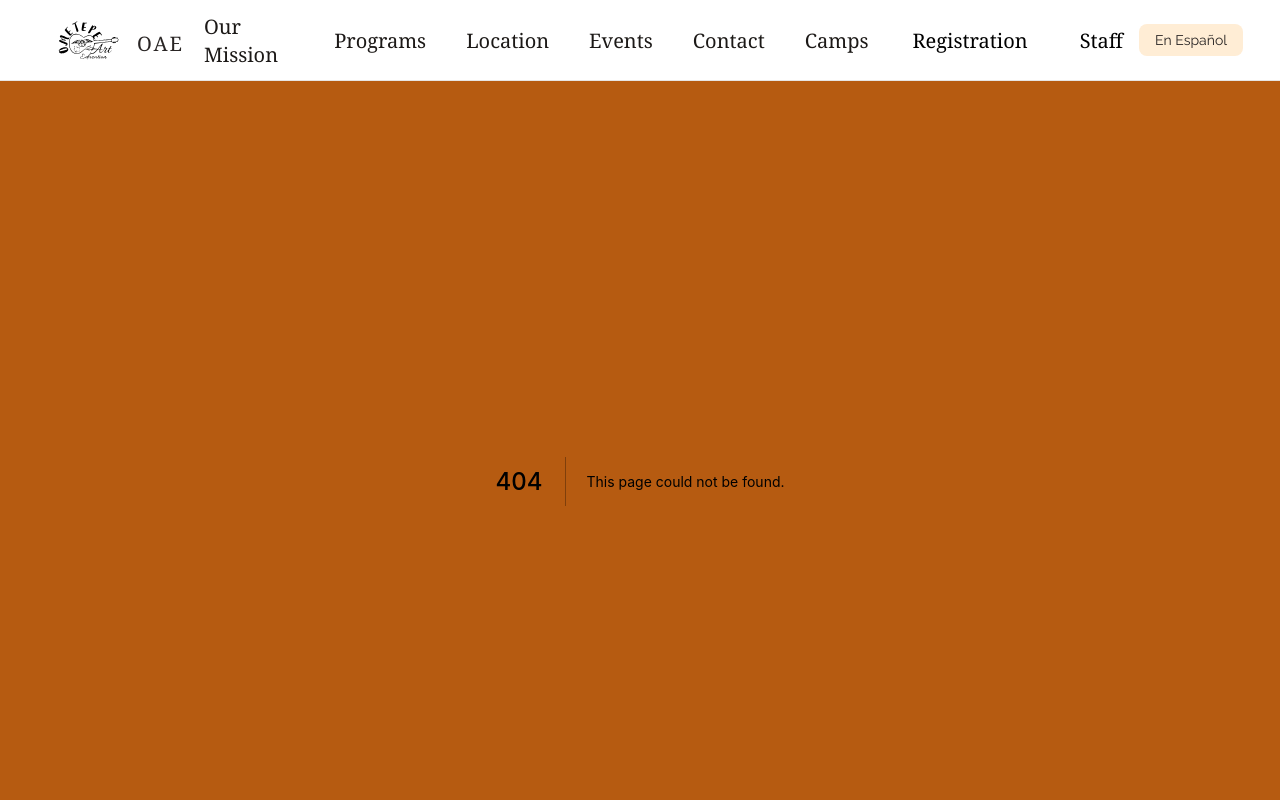
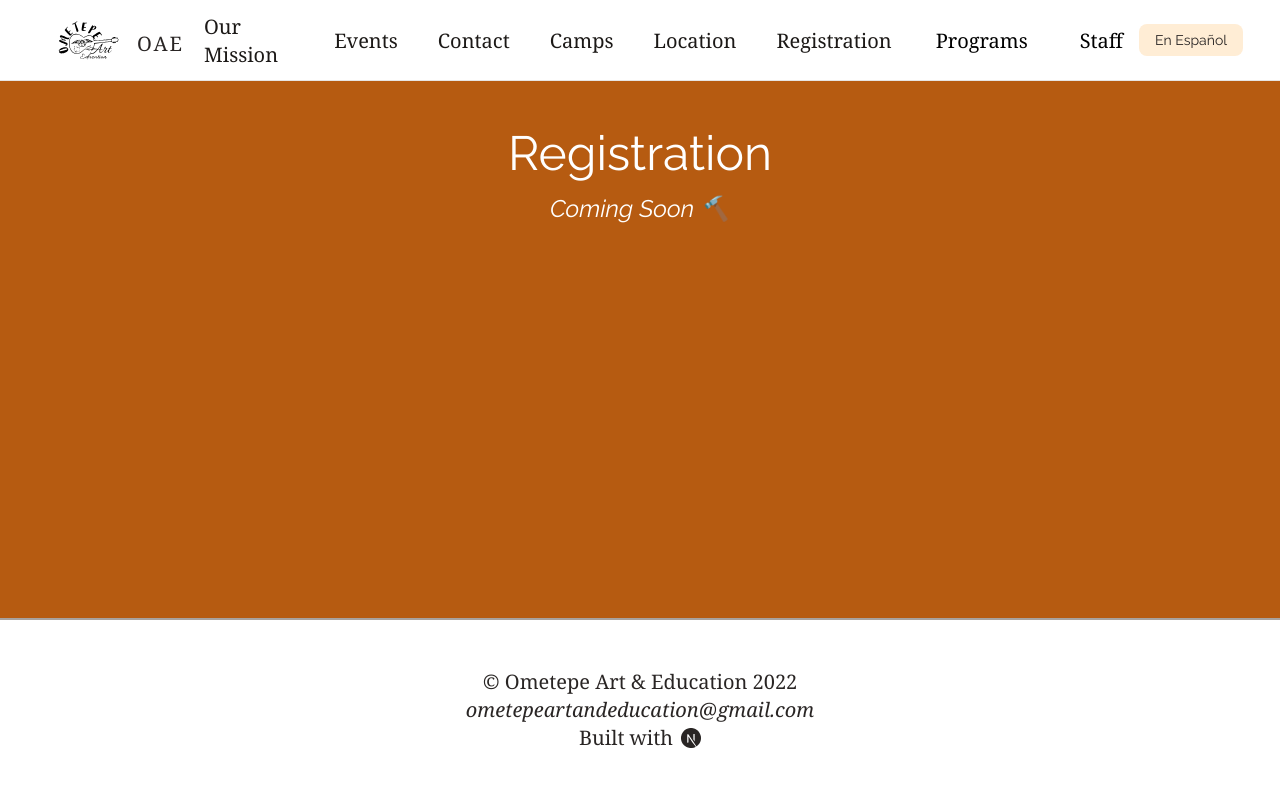
Before and after one commit to papadavis47/ometepe-art-and-education, a Next.js app: page /registration in a window 1280 px wide. Before the commit this address had no page. Shown: the top 800 px of the page. Built offline with nearby package versions, Linux system fonts and the light colour scheme; a web font is replaced by a local one.

Commit message:
Adding menu to programs on Navbar

```diff
--- /dev/null
+++ b/components/ComingSoon/ComingSoon.js
@@ -0,0 +1,20 @@
+import { useAppContext } from "../../Context/appContext.js";
+
+const ComingSoon = ({ title }) => {
+  const { spanish } = useAppContext();
+  return (
+    <>
+      <div className='pt-6 mt-6 text-center'>
+        <h1 className='text-5xl text-white'>{title}</h1>
+        <h2 className='mt-4 text-2xl italic text-white'>
+          {spanish ? "Viene Pronto" : "Coming Soon"} 🔨
+        </h2>
+      </div>
+      <section className=''>
+        <div className=''></div>
+      </section>
+    </>
+  );
+};
+
+export default ComingSoon;
--- /dev/null
+++ b/components/ComingSoon/index.js
@@ -0,0 +1 @@
+export { default } from "./ComingSoon";
--- a/components/NavBar/NavBar.js
+++ b/components/NavBar/NavBar.js
@@ -5,12 +5,12 @@ import { Fragment } from "react";
 import { Disclosure, Menu, Transition } from "@headlessui/react";
 import { MenuIcon, XIcon } from "@heroicons/react/outline";
 import { classNames } from "../../utils/classnames.js";
-import { navigation, registration, staff } from "../../data/navData.js";
+import { navigation, registration, staff, programs } from "../../data/navData.js";
 
 const NavBar = () => {
   const { spanish, toggleSpanish } = useAppContext();
   let navItems = spanish ? navigation.spanish : navigation.english;
-  let regItems = spanish ? registration.spanish : registration.english;
+  let programItems = spanish ? programs.spanish : programs.english;
   return (
     <div className='sticky top-0 z-50'>
       <Disclosure as='nav' className='bg-white border-b border-stone-200 '>
@@ -41,7 +41,7 @@ const NavBar = () => {
                           <Menu.Button className='flex items-center max-w-xs p-2 pb-1 bg-white rounded-full focus:outline-none focus:ring-2 focus:ring-offset-4 focus:ring-orange-100'>
                             <span className='sr-only'>Registration</span>
                             <p className='font-serif text-xl border-b-2 border-transparent hover:border-orange-200'>
-                              {spanish ? "Registracion" : "Registration"}
+                              {spanish ? "Programas" : "Programs"}
                             </p>
                           </Menu.Button>
                         </div>
@@ -55,20 +55,18 @@ const NavBar = () => {
                           leaveTo='transform opacity-0 scale-95'
                         >
                           <Menu.Items className='absolute right-0 w-48 py-1 mt-2 origin-top-right bg-white rounded-md shadow-lg ring-1 ring-black ring-opacity-5 focus:outline-none'>
-                            {regItems.map((item) => (
+                            {programItems.map((item) => (
                               <Menu.Item key={item.text}>
                                 {({ active }) => (
-                                  <a
+                                  <MyLink
                                     href={item.href}
                                     className={classNames(
                                       active ? "bg-gray-100" : "",
                                       "block px-4 font-serif py-2 text-lg text-stone-800"
                                     )}
-                                    target='_blank'
-                                    rel='noreferrer'
                                   >
                                     {item.text}
-                                  </a>
+                                  </MyLink>
                                 )}
                               </Menu.Item>
                             ))}
@@ -168,15 +166,13 @@ const NavBar = () => {
                   ))}
                   {/* submenu 1 */}
                   <div className='pt-4 pb-3 border-t border-gray-200'>
-                    <p className='ml-3'>{spanish ? "Registracion" : "Registration"}</p>
-                    {regItems.map((item) => (
+                    <p className='ml-3'>{spanish ? "Programas" : "Programs"}</p>
+                    {programItems.map((item) => (
                       <Disclosure.Button
                         key={item.text}
-                        as='a'
+                        as={MyLink}
                         href={item.href}
                         className='block px-4 py-2 text-base font-medium text-gray-500 hover:text-gray-800 hover:bg-gray-100'
-                        target='_blank'
-                        rel='noreferrer'
                       >
                         {item.text}
                       </Disclosure.Button>
--- a/data/navData.js
+++ b/data/navData.js
@@ -1,31 +1,36 @@
 export const navigation = {
   english: [
     { name: "our mission", href: "/info/mission" },
-    { name: "programs", href: "/info/programs" },
-    { name: "location", href: "/info/location" },
+    // { name: "programs", href: "/info/programs" },
     { name: "events", href: "/info/events" },
     { name: "contact", href: "/info/contact" },
     { name: "camps", href: "/info/summer-camp" },
+    { name: "location", href: "/info/location" },
+    { name: "registration", href: "/registration" },
   ],
   spanish: [
     { name: "Misión", href: "/info/mission" },
-    { name: "Programas", href: "/info/programs" },
+    // { name: "Programas", href: "/info/programs" },
     { name: "Localización", href: "/info/location" },
     { name: "Eventos", href: "/info/events" },
     { name: "Contactar", href: "/info/contact" },
     { name: "Campamentos", href: "/info/summer-camp" },
+    { name: "Registracion", href: "/registration" },
   ],
 };
 
-export const registration = {
+export const programs = {
   english: [
-    { text: "Registration Form", href: "https://form.jotform.com/221290155777156" },
-    { text: "PayPal", href: "https://www.paypal.com/donate/?hosted_button_id=F6WPQX2HNRTGA" },
+    { text: "Afterschool Learning", href: "/programs/learning-club" },
+    { text: "Art Classes", href: "/programs/art-classes" },
+    { text: "Cultural Classes", href: "/programs/cultural-classes" },
+    { text: "Spanish Classes", href: "/programs/spanish-classes" },
   ],
-
   spanish: [
-    { text: "Formulario de inscripción", href: "https://form.jotform.com/221290155777156" },
-    { text: "PayPal", href: "https://www.paypal.com/donate/?hosted_button_id=F6WPQX2HNRTGA" },
+    { text: "Club despues de clases", href: "/programs/learning-club" },
+    { text: "Classes de arte", href: "/programs/art-classes" },
+    { text: "Clases culturales", href: "/programs/cultural-classes" },
+    { text: "Clases de Español", href: "/programs/spanish-classes" },
   ],
 };
 
--- /dev/null
+++ b/pages/programs/cultural-classes.js
@@ -0,0 +1,7 @@
+import React from "react";
+
+const CulturalClasses = () => {
+  return <div>CulturalClasses</div>;
+};
+
+export default CulturalClasses;
--- /dev/null
+++ b/pages/registration.js
@@ -0,0 +1,13 @@
+import { useAppContext } from "../Context/appContext.js";
+import ComingSoon from "../components/ComingSoon";
+
+const Registration = () => {
+  const { spanish } = useAppContext();
+  return (
+    <div className='flex flex-col items-center jusify-center'>
+      <ComingSoon title={spanish ? "Registracion" : "Registration"} />
+    </div>
+  );
+};
+
+export default Registration;
```
